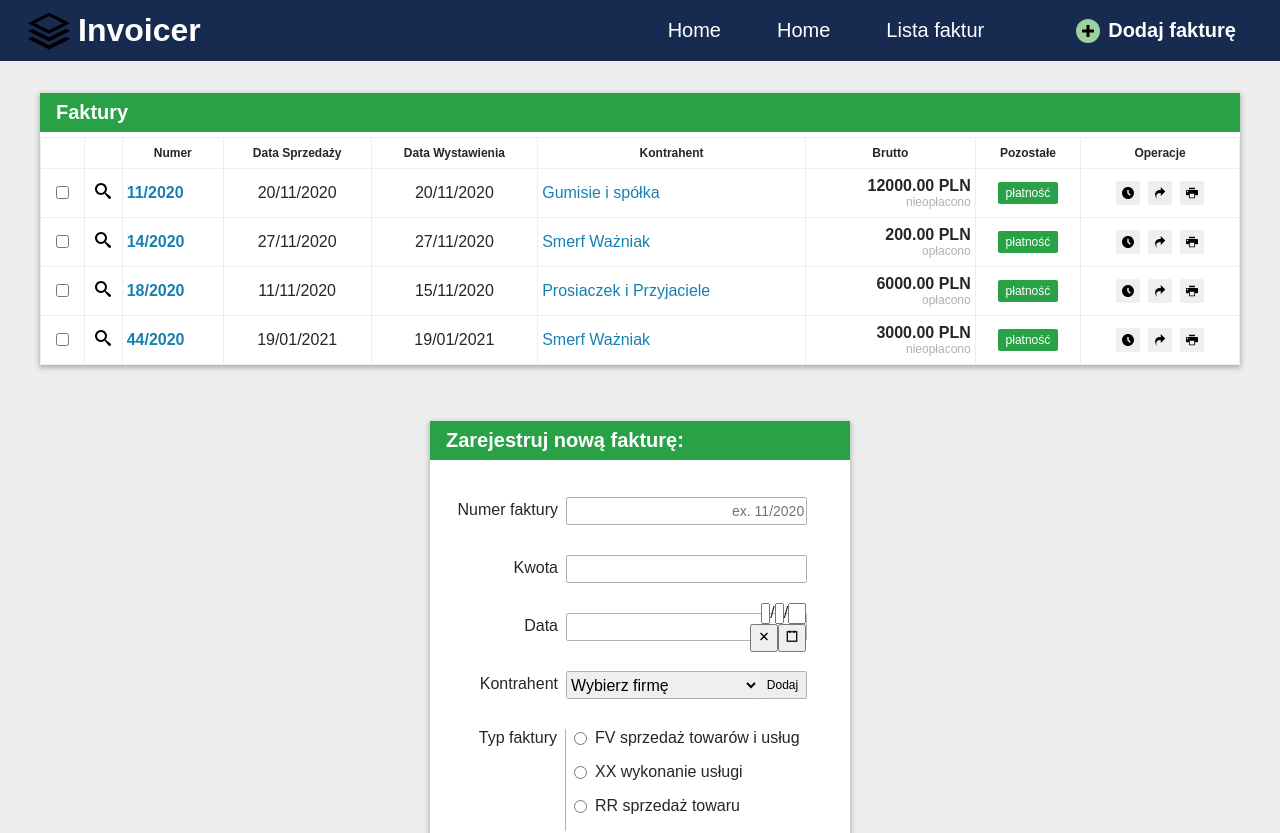
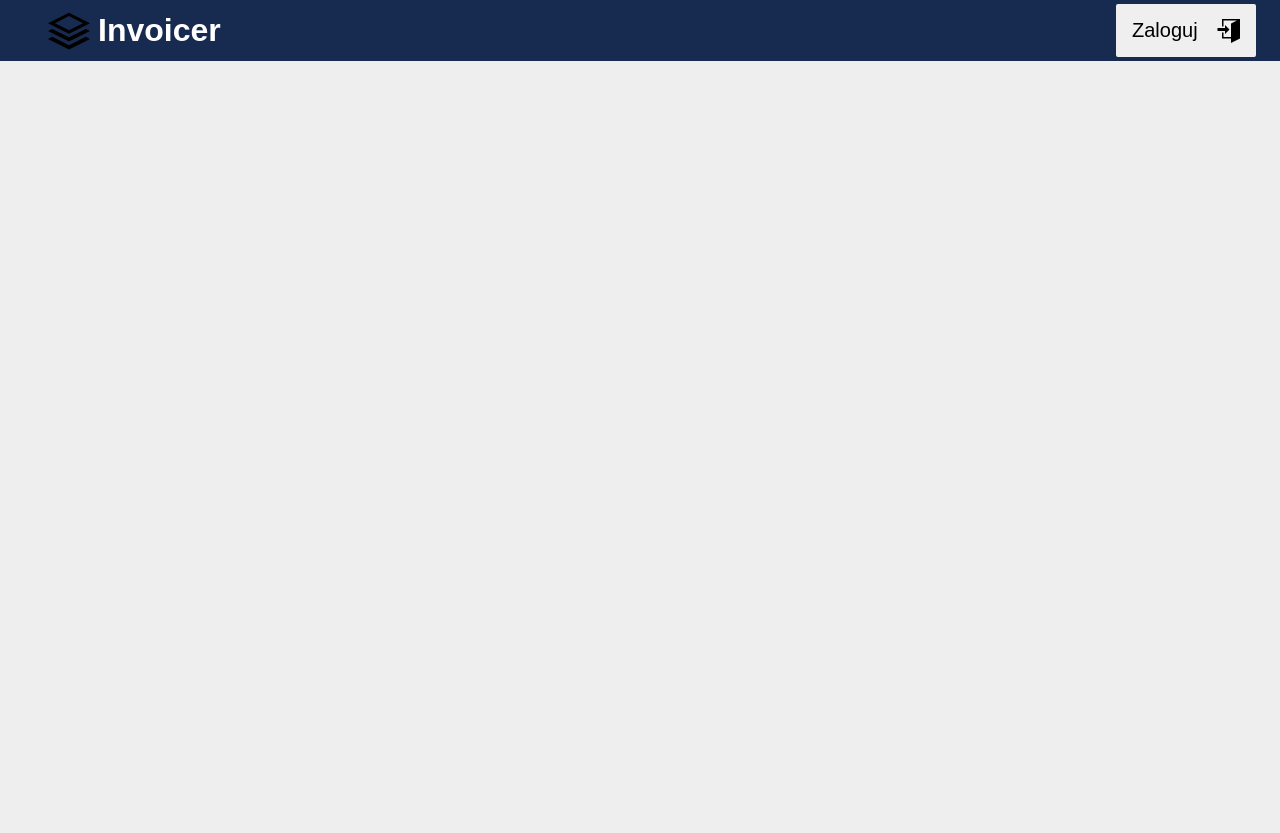
Before and after one commit to monika1127/invoicer, a React (Create React App) app: page / in a window 1280 px wide. Shown: the top 833 px of the page. After the commit the page ends 800 px from the top, so only its background shows below. Built offline with nearby package versions, Linux system fonts and the light colour scheme; data requests are answered from the project's data file.

Commit message:
LogIn/Out added

```diff
--- a/db.json
+++ b/db.json
@@ -132,5 +132,16 @@
       "tel": "798481619",
       "id": 10
     }
-  ]
+  ],
+"users": {
+  "id":1,
+  "companyName": "MoniSia",
+  "NIP":"123-123-123-123",
+  "adress": "Bielsko",
+  "email": "monisia@dk.com",
+  "firstName": "Monika",
+  "lastName": "Dziub",
+  "password": "nieInterejsujSię"
 }
+
+}
--- a/src/App.js
+++ b/src/App.js
@@ -1,22 +1,47 @@
-import { Fragment } from 'react';
+import React, { Fragment, Component } from 'react';
 
 import InvoicesList from './components/invoices/InvoicesList'
 import Navbar from './components/layout/navbar/Navbar'
 import NewInvoiceForm from './components/newInvoice/NewInvoiceForm'
 import Alert from './components/layout/alert/Alert'
+import User from './components/User/User'
 
 import './App.css';
 
-function App() {
+class App extends Component {
+  state = {
+    isLogged: false,
+    user: ''
+  }
+
+  render() {
+    const logIn = () => {
+      fetch(`http://localhost:5000/users/`)
+      .then(res => res.json())
+      .then(json => this.setState({user: json, isLogged: true}))
+    }
+    const logOut = () => {
+      this.setState({user: '', isLogged: false})
+    }
+
     return (
       <Fragment>
-      <Navbar />
+        <Navbar
+          logIn={logIn}
+          logOut={logOut}
+          isLogged={this.state.isLogged}
+          user={this.state.user} />
+        {this.state.isLogged &&
           <Alert>
+            <User
+              user={this.state.user} />
             <InvoicesList />
             <NewInvoiceForm />
-      </Alert>
+          </Alert>}
+
       </Fragment>
     );
   }
+}
 
 export default App;
--- /dev/null
+++ b/src/components/User/Avatar.js
@@ -0,0 +1,14 @@
+import React, { Component } from 'react';
+import './avatar.css'
+
+class Avatar extends Component {
+
+    render(){
+        const initials = this.props.firstName.charAt(0) + this.props.lastName.charAt(0)
+
+        return (
+            <div className='avatar'>{initials}</div>
+        )
+    }
+}
+export default Avatar
--- /dev/null
+++ b/src/components/User/User.js
@@ -0,0 +1,28 @@
+import React, { Component } from 'react'
+import './user.css'
+
+export class User extends Component {
+
+    render() {
+        return (
+            <div className='user-info'>
+                <h1>Witaj {this.props.user.firstName}!</h1>
+                <h2>Dane Firmy</h2>
+                <div className='company-data'>
+                <h3>Nazwa firmy</h3>
+                <p>{this.props.user.companyName}</p>
+                </div>
+                <div className='company-data'>
+                <h3>NIP</h3>
+                <p>{this.props.user.NIP}</p>
+                </div>
+                <div className='company-data'>
+                <h3>Adres</h3>
+                <p>{this.props.user.adress}</p>
+                </div>
+            </div>
+        )
+    }
+}
+
+export default User
--- /dev/null
+++ b/src/components/User/avatar.css
@@ -0,0 +1,12 @@
+.avatar {
+  width: 48px;
+  height: 48px;
+  font-size: 20px;
+  border-radius: 50%;
+  background-color: var(--primary-light);
+  display: flex;
+  align-items: center;
+  justify-content: center;
+  font-weight: 700;
+  margin: 0;
+}
--- /dev/null
+++ b/src/components/User/user.css
@@ -0,0 +1,24 @@
+.user-info {
+  display: block;
+  margin: auto;
+  width: 1400px;
+  padding: 20px;
+  background-color: var(--neutral-very-light);
+  max-width: 400px;
+  margin: 32px auto;
+  box-shadow: 0px 2px 5px 1px var(--neutral-dark);
+}
+
+.company-data {
+  display: flex;
+  align-items: center;
+}
+
+.company-data h3 {
+  font-size: 14px;
+  width: 120px;
+  margin: 4px 0px;
+}
+.company-data p {
+  margin: 4px 0px;
+}
--- a/src/components/layout/button/button.css
+++ b/src/components/layout/button/button.css
@@ -19,7 +19,8 @@
 }
 .btn-large {
   padding: 8px 16px;
-  width: 120px;
+  width: 140px;
+  font-size: 20px;
 }
 
 .btn-square {
--- a/src/components/layout/navbar/Navbar.js
+++ b/src/components/layout/navbar/Navbar.js
@@ -1,26 +1,53 @@
-import React, { PureComponent } from 'react'
-import './navbar.css'
+import React, { Component, Fragment } from 'react'
+
+import Button from '../button/Button'
+import Avatar from '../../User/Avatar'
+
 import { ReactComponent as Logo } from '../../../assets/logo/stack.svg'
 import { ReactComponent as Plus } from '../../../assets/images/plus.svg'
-export default class Navbar extends PureComponent {
+import { ReactComponent as LogIn } from '../../../assets/images/enter.svg'
+import { ReactComponent as LogOut } from '../../../assets/images/exit.svg'
+
+import './navbar.css'
+class Navbar extends Component {
+
     render() {
         return (
             <div className='navbar'>
                 <div className='navbar__name'>
-                    <Logo width={42} height={42}/>
+                    <Logo width={42} height={42} />
                     <h1>Invoicer</h1>
                 </div>
+                { this.props.isLogged
+                    ?
+
                     <ul className='navbar__items'>
                         <li className='navbar__item'>Home</li>
-                    <li className='navbar__item'>Home</li>
+                        <li className='navbar__item'>My Company</li>
                         <li className='navbar__item'>Lista faktur</li>
-                    <li className='navbar__item -add'>
+                        <li className='navbar__item -main'>
                             <div className='add_btn'>
-                            <Plus width={12} height={12}/></div>
+                                <Plus width={12} height={12} /></div>
                             <div>Dodaj fakturę</div>
                         </li>
+                        <li className='navbar__item -main user'>
+                            <Avatar firstName={this.props.user.firstName} lastName={this.props.user.lastName} />
+                        </li>
+                        <li className='logout' onClick={this.props.logOut}>
+                            <LogOut width={24} height={24} />
+                        </li>
                     </ul>
+                    :
+
+                    <Button color='green' size='large' onClick={this.props.logIn}>
+                        <div className='login'>
+                            <div>Zaloguj</div>
+                            <LogIn width={24} height={24} />
+                        </div>
+                    </Button>
+                }
             </div>
         )
     }
 }
+export default Navbar
--- a/src/components/layout/navbar/navbar.css
+++ b/src/components/layout/navbar/navbar.css
@@ -1,6 +1,6 @@
 .navbar {
   width: 100%;
-  padding: 4px;
+  padding: 4px 24px;
   background-color: var(--primary);
   color: var(--neutral-very-light);
   display: flex;
@@ -31,7 +31,7 @@
   border-radius: 4px;
 }
 
-.navbar__item:hover {
+.navbar__item:hover:not(.user) {
   cursor: pointer;
   background-color: var(--neutral-dark);
 }
@@ -40,7 +40,7 @@
   background-color: var(--secondary);
 }
 
-.-add {
+.-main {
   margin-left: 60px;
   display: flex;
   align-items: center;
@@ -56,3 +56,25 @@
   align-items: center;
   justify-content: center;
 }
+
+.user {
+  padding: 0px 4px;
+}
+
+.logout {
+  display: flex;
+  align-items: center;
+  width: 48px;
+  justify-content: center;
+  transition: 0.5s;
+}
+
+.logout:hover {
+  transform: scale(1.4);
+}
+
+.login {
+  display: flex;
+  align-items: center;
+  justify-content: space-between;
+}
```
Also changed, not shown: src/assets/images/enter.svg (added), src/assets/images/exit.svg (added). Lines whose indentation alone changed are shown as unchanged.
